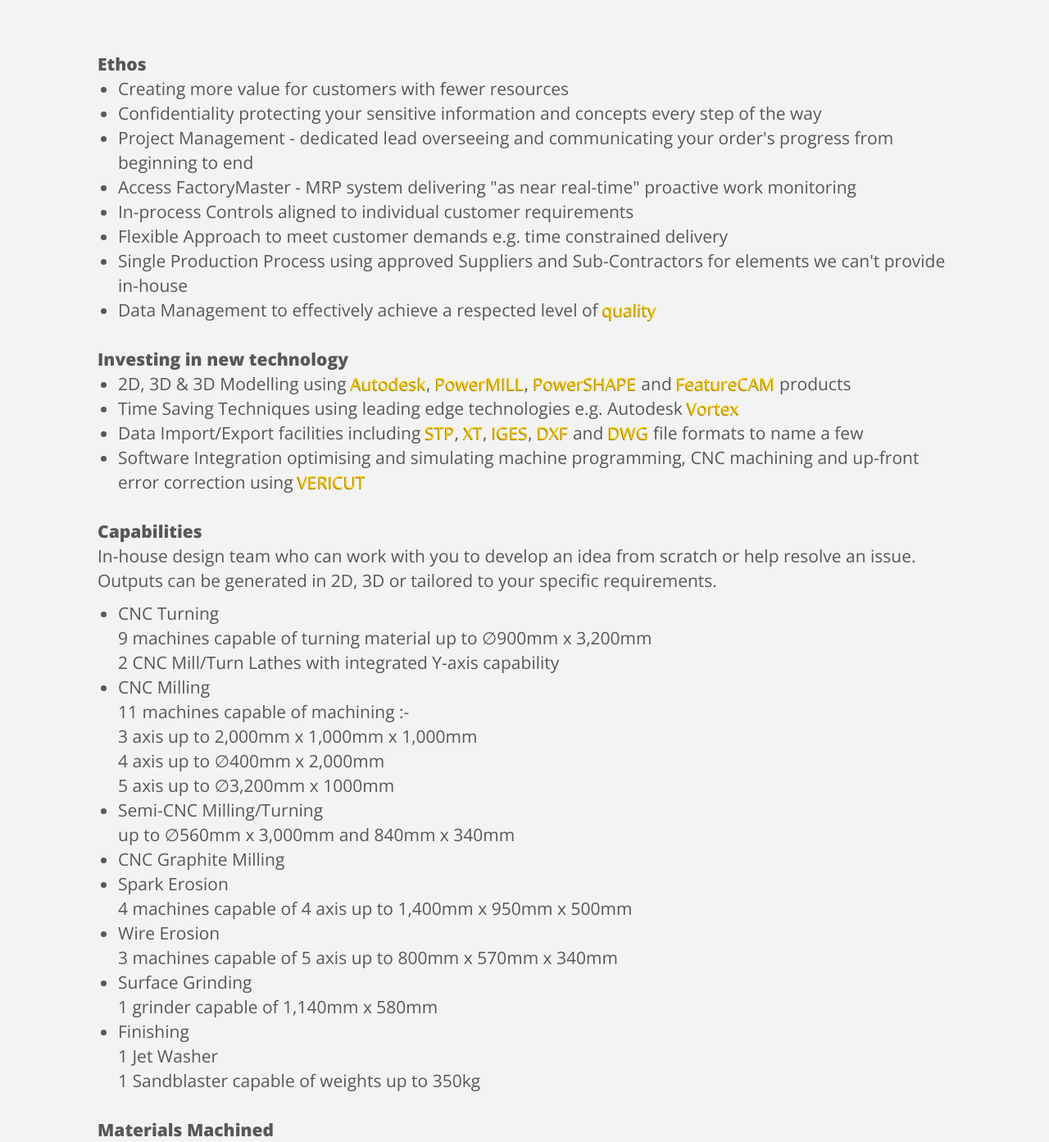
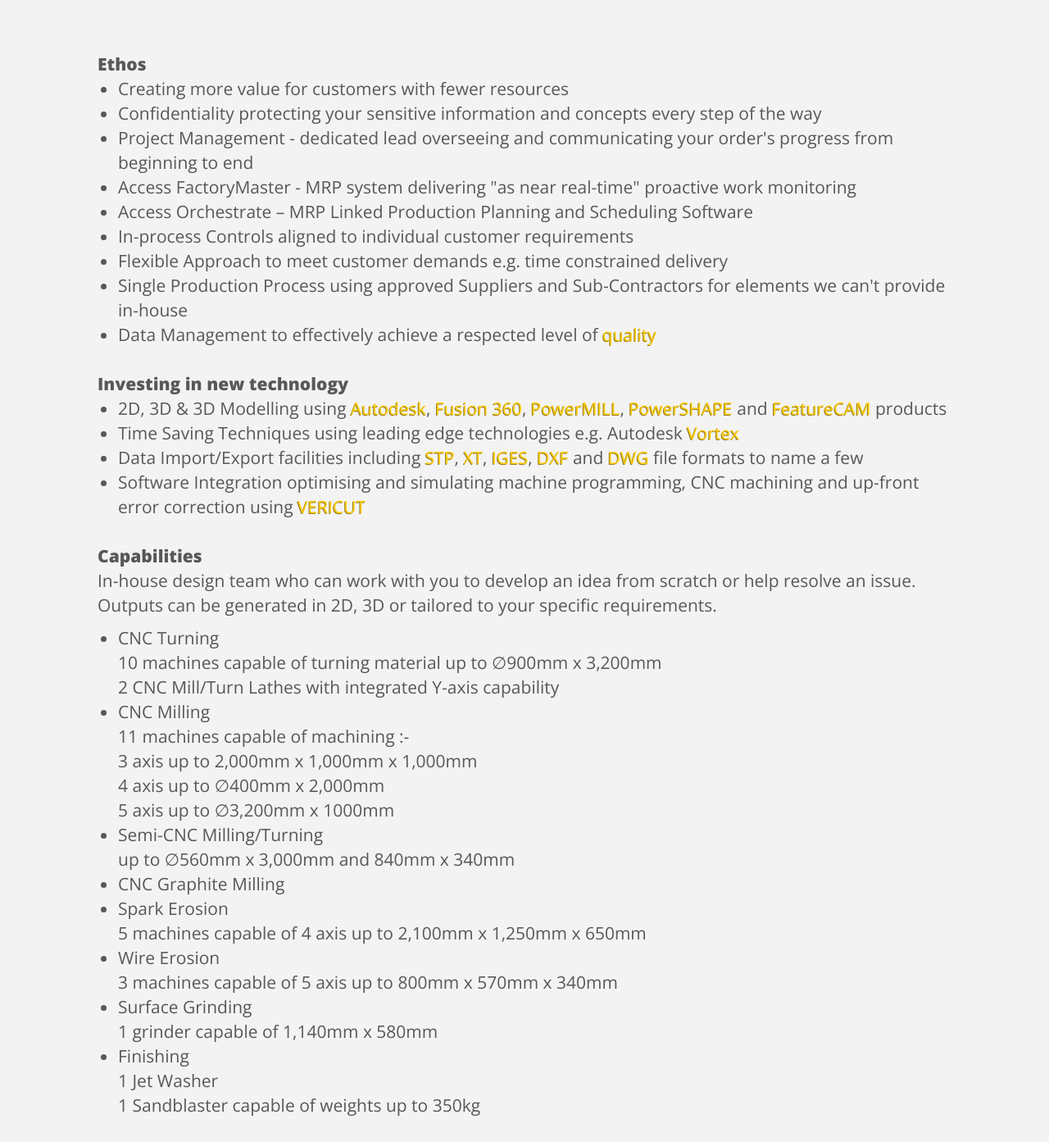
Before and after one commit to vwmoose/ajmay-responsive, a PHP site: page / in a window 1280 px wide. Shown: the part 1768-3161 px from the top of the page at 82% size. Run offline with PHP 8.4, Linux system fonts and the light colour scheme; some libraries are stand-ins or nearby versions.

Commit message:
Changes as request by email from Phil May dated 17.07.20.

```diff
--- a/index.php
+++ b/index.php
@@ -229,7 +229,7 @@
 							<a href="#" data-largesrc="img/portfolio/portfolio-12.png" data-thumb="img/portfolio/thumbs/portfolio-12-thumb.png" data-title="<?php echo $strTitle_2; ?>" data-description="<?php echo $strBlock_2; ?>"></a>
 	                    </div>
                     </li>
-					<li>
+					          <li>
                         <a href="#" data-largesrc="img/portfolio/portfolio-11.png" data-title="<?php echo $strTitle_3; ?>" data-description="<?php echo $strBlock_3; ?>">
                             <img src="img/portfolio/portfolio-11.png" alt="img01"/>
                             <div class="works_title"><span>more info...</span></div>
@@ -241,7 +241,7 @@
 	                        <a href="#" data-largesrc="img/portfolio/portfolio-19.png" data-thumb="img/portfolio/thumbs/portfolio-19-thumb.png" data-title="<?php echo $strTitle_3; ?>" data-description="<?php echo $strBlock_3; ?>"></a>
 	                    </div>
                     </li>
-					<li>
+					          <li>
                         <a href="#" data-largesrc="img/portfolio/portfolio-21.png" data-title="<?php echo $strTitle_4; ?>" data-description="<?php echo $strBlock_4; ?>">
                             <img src="img/portfolio/portfolio-21.png" alt="img21"/>
                             <div class="works_title"><span>more info...</span></div>
@@ -263,7 +263,8 @@
 							<li><span class="strongish">Creating more value for customers</span> with fewer resources</li>
 							<li><span class="strongish">Confidentiality</span> protecting your sensitive information and concepts every step of the way</li>
 							<li><span class="strongish">Project Management</span> - dedicated lead overseeing and communicating your order's progress from beginning to end</li>
-							<li><span class="strongish">Access FactoryMaster</span> - MRP system delivering "as near real-time" proactive work monitoring</li>
+              <li><span class="strongish">Access FactoryMaster</span> - MRP system delivering "as near real-time" proactive work monitoring</li>
+              <li><span class="strongish">Access Orchestrate</span> – MRP Linked Production Planning and Scheduling Software</li>
 							<li><span class="strongish">In-process Controls</span> aligned to individual customer requirements</li>
 							<li><span class="strongish">Flexible Approach</span> to meet customer demands e.g. time constrained delivery</li>
 							<li><span class="strongish">Single Production Process</span> using approved Suppliers and Sub-Contractors for elements we can't provide in-house</li>
@@ -277,7 +278,7 @@
 						<span id="technology" class="anchor"></span>
 						<strong>Investing in new technology</strong>
 						<ul>
-							<li><span class="strongish">2D, 3D & 3D Modelling</span> using <a href="https://www.autodesk.co.uk/" target="_blank">Autodesk</a>, <a href="http://www.powermill.com/" target="_blank">PowerMILL</a>, <a href="http://www.powershape.com/" target="_blank">PowerSHAPE</a> and <a href="http://www.featurecam.co.uk/" target="_blank">FeatureCAM</a> products</li>
+							<li><span class="strongish">2D, 3D & 3D Modelling</span> using <a href="https://www.autodesk.co.uk/" target="_blank">Autodesk</a>, <a href="https://www.autodesk.co.uk/products/fusion-360/overview" target="_blank">Fusion 360</a>, <a href="http://www.powermill.com/" target="_blank">PowerMILL</a>, <a href="http://www.powershape.com/" target="_blank">PowerSHAPE</a> and <a href="http://www.featurecam.co.uk/" target="_blank">FeatureCAM</a> products</li>
 							<li><span class="strongish">Time Saving Techniques</span> using leading edge technologies e.g. Autodesk <a href="http://www.vortexmachining.com/" target="_blank">Vortex</a></li>
 							<li><span class="strongish">Data Import/Export</span> facilities including <a href="http://en.wikipedia.org/wiki/ISO_10303-21" target="_blank">STP</a>, <a href="http://en.wikipedia.org/wiki/Parasolid" target="_blank">XT</a>, <a href="http://en.wikipedia.org/wiki/IGES" target="_blank">IGES</a>, <a href="http://en.wikipedia.org/wiki/AutoCAD_DXF" target="_blank">DXF</a> and <a href="http://en.wikipedia.org/wiki/.dwg" target="_blank">DWG</a> file formats to name a few</li>
 							<li><span class="strongish">Software Integration</span> optimising and simulating machine programming, CNC machining and up-front error correction using <a href="http://www.cgtech.co.uk/" target="_blank">VERICUT</a></li>
@@ -292,7 +293,7 @@
 							Outputs can be generated in 2D, 3D or tailored to your specific requirements.</p>
 						<ul>
 							<li><span class="strongish">CNC Turning</span><br/>
-								9 machines capable of turning material up to &empty;900mm x 3,200mm<br/>
+								10 machines capable of turning material up to &empty;900mm x 3,200mm<br/>
 								2 CNC Mill/Turn Lathes with integrated Y-axis capability</li>
 							<li><span class="strongish">CNC Milling</span><br/>
 								11 machines capable of machining :-<br/>
@@ -303,7 +304,7 @@
 								up to &empty;560mm x 3,000mm and 840mm x 340mm</li>
 							<li><span class="strongish">CNC Graphite Milling</span></li>
 							<li><span class="strongish">Spark Erosion</span><br/>
-								4 machines capable of 4 axis up to 1,400mm x 950mm x 500mm</li>
+								5 machines capable of 4 axis up to 2,100mm x 1,250mm x 650mm</li>
 							<li><span class="strongish">Wire Erosion</span><br/>
 								3 machines capable of 5 axis up to 800mm x 570mm x 340mm</li>
 							<li><span class="strongish">Surface Grinding</span><br/>
@@ -474,7 +475,7 @@
                             <h2>Dave Owen</h2>
                             <p class="position">Engineering Support<br/>Manager</p>
                             <p><a href="mailto:dowen@ajmay.uk">dowen@ajmay.uk</a></p>
-                            <p><a href="tel:01249717817">+44 01249 717817</a></p>
+                            <p><a href="tel:01249717817">+44 01249 712620</a></p>
                             <ul class="inline text-center">
                             </ul>
                         </div>
@@ -486,6 +487,17 @@
                             <p class="position">Mould & Toolmaking<br/>CAD Engineer</p>
                             <p><a href="mailto:neaston@ajmay.uk">neaston@ajmay.uk</a></p>
                             <p><a href="tel:01249717816">+44 01249 717816</a></p>
+                            <ul class="inline text-center">
+                            </ul>
+                        </div>
+                    </div>
+                    <div class="span3">
+                        <div class="person">
+                            <img alt="Nick Easton" src="img/profiles/person.jpg">
+                            <h2>Steve Rae</h2>
+                            <p class="position">Area Sales<br/>Manager</p>
+                            <p><a href="mailto:srae@ajmay.uk">srae@ajmay.uk</a></p>
+                            <p><a href="tel:01249717816">+44 07801 900229</a></p>
                             <ul class="inline text-center">
                             </ul>
                         </div>
```
